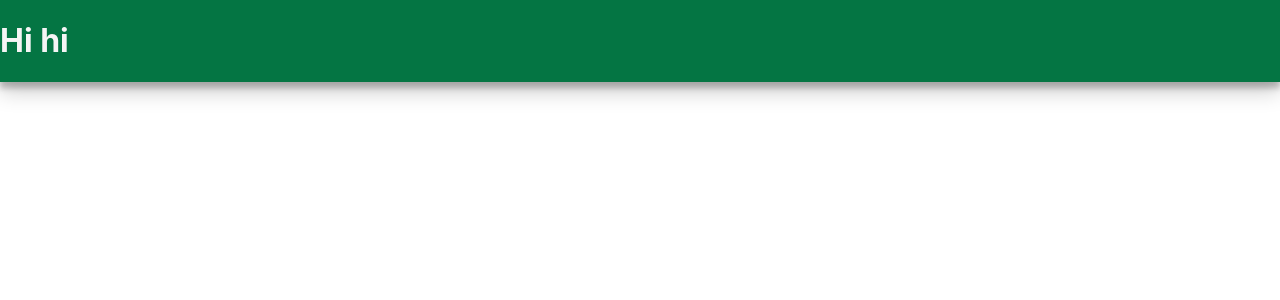
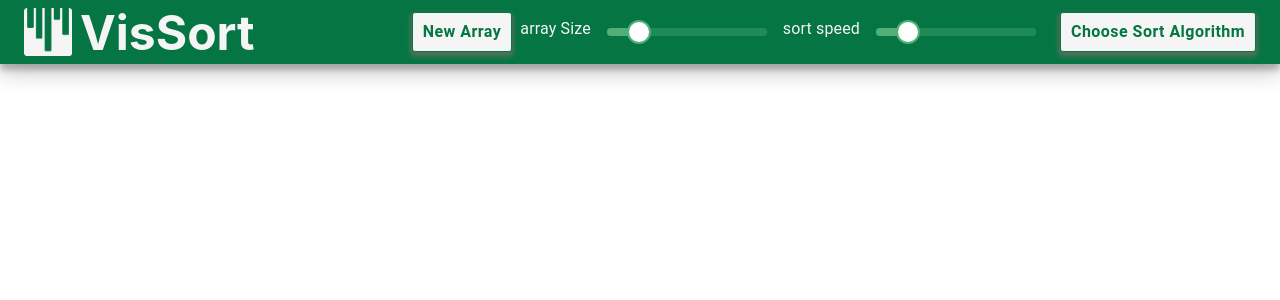
Before and after one commit to Croip3/vissort, a React (Create React App) app: page / in a window 1280 px wide. Shown: the top 300 px of the page. Built offline with nearby package versions, Linux system fonts and the light colour scheme.

Commit message:
added custom slider and buttons

```diff
--- /dev/null
+++ b/src/components/Buttons.js
@@ -0,0 +1,35 @@
+import { Button } from '@material-ui/core';
+import { withStyles } from '@material-ui/core/styles';
+
+import React from 'react'
+
+function NormalButtons({text}) {
+    return (
+        <NormalButton id="new-array" variant="outlined" >{text} </NormalButton>
+    )
+}
+
+export default NormalButtons
+
+
+const NormalButton = withStyles({
+  root: {
+    background: '#f5f5f5',
+    borderRadius: 3,
+    border: '#047543 solid 1px',
+    color: '#047543',
+    height: "2.5em",
+    padding: '0 10px',
+    margin: '0.5rem',
+    boxShadow: '0 3px 5px 2px rgba(255, 105, 135, .3)',
+    fontSize: "1em",
+    fontWeight: 'bold',
+    '&:hover': {
+      color: '#f5f5f5',
+      border: '#f5f5f5 solid 1px'
+    }
+  },
+  label: {
+    textTransform: 'capitalize',
+  },
+})(Button);
--- a/src/components/Header.js
+++ b/src/components/Header.js
@@ -1,10 +1,32 @@
 import React from 'react'
+
+
 import '../css/header.css'
+import logo from '../Logo.png'
+import NormalButtons from './Buttons'
+import NormalSlider from './Slider'
+import NormalMenu from './MenuButton'
 
 const header = () => {
     return (
         <header>
-            <h1>Hi hi</h1>
+            <div id="logo">
+                <img src={logo} alt="" />
+                <h1>VisSort</h1>
+            </div>
+
+            <div id="toolbar">
+                <NormalButtons text="new Array"/>
+                <NormalSlider title="array Size"/>
+                <NormalSlider title="sort speed"/>
+                <NormalMenu />
+            </div>
+
+
+            {/*new array*/}
+            {/* size array*/}
+            {/* speed*/}
+            {/*algorithms*/}
         </header>
     )
 }
--- /dev/null
+++ b/src/components/MenuButton.js
@@ -0,0 +1,82 @@
+import Menu from '@material-ui/core/Menu';
+import MenuItem from '@material-ui/core/MenuItem';
+import { Button } from '@material-ui/core';
+import { withStyles } from '@material-ui/core/styles';
+
+import React from 'react'
+
+function NormalMenu() {
+    const [anchorEl, setAnchorEl] = React.useState(null);
+
+  const handleClick = (event) => {
+      console.log("hi")
+    setAnchorEl(event.currentTarget);
+    console.log("hi")
+  };
+
+  const handleClose = () => {
+    setAnchorEl(null);
+  };
+    return (
+        <div>
+      <CustomButton aria-controls="fade-menu" aria-haspopup="true" onClick={handleClick}>
+        Choose Sort Algorithm
+      </CustomButton>
+      <CustomMenu
+        id="simple-menu"
+        anchorEl={anchorEl}
+        keepMounted
+        open={Boolean(anchorEl)}
+        onClose={handleClose}
+      >
+        <MenuItem onClick={handleClose}>Bubble Sort</MenuItem>
+        <MenuItem onClick={handleClose}>Insertion Sort</MenuItem>
+        <MenuItem onClick={handleClose}>Heap Sort</MenuItem>
+      </CustomMenu>
+    </div>
+    )
+}
+
+const CustomButton = withStyles({
+  root: {
+    background: '#f5f5f5',
+    borderRadius: 3,
+    border: '#047543 solid 1px',
+    color: '#047543',
+    height: "2.5em",
+    padding: '0 10px',
+    margin: '0.5rem',
+    boxShadow: '0 3px 5px 2px rgba(255, 105, 135, .3)',
+    fontSize: "1em",
+    fontWeight: 'bold',
+    '&:hover': {
+      color: '#f5f5f5',
+      border: '#f5f5f5 solid 1px'
+    }
+  },
+  label: {
+    textTransform: 'capitalize',
+  },
+})(Button);
+
+const CustomMenu = withStyles({
+  paper: {
+    border: '1px solid #d3d4d5',
+  },
+})((props) => (
+  <Menu
+    elevation={0}
+    getContentAnchorEl={null}
+    anchorOrigin={{
+      vertical: 'bottom',
+      horizontal: 'left',
+    }}
+    transformOrigin={{
+      vertical: 'top',
+      horizontal: 'left',
+    }}
+    {...props}
+  />
+));
+
+export default NormalMenu
--- /dev/null
+++ b/src/components/Slider.js
@@ -0,0 +1,51 @@
+import { Slider } from '@material-ui/core';
+import { Typography } from '@material-ui/core';
+import { withStyles } from '@material-ui/core/styles';
+
+import React from 'react'
+
+function NormalSlider({title}) {
+    return (
+        <div className="slider">
+            <Typography gutterBottom>{title}</Typography>
+            <CustomSlider defaultValue={20} aria-labelledby="continuous-slider" />
+         </div>
+    )
+}
+
+export default NormalSlider
+
+
+
+
+const CustomSlider = withStyles({
+  root: {
+    color: '#52af77',
+    height: 8,
+    width:'10em',
+    margin: '0.5rem 1rem'
+  },
+  thumb: {
+    height: 24,
+    width: 24,
+    backgroundColor: '#fff',
+    border: '2px solid currentColor',
+    marginTop: -8,
+    marginLeft: -12,
+    '&:focus, &:hover, &$active': {
+      boxShadow: 'inherit',
+    },
+  },
+  active: {},
+  valueLabel: {
+    left: 'calc(-50% + 4px)',
+  },
+  track: {
+    height: 8,
+    borderRadius: 4,
+  },
+  rail: {
+    height: 8,
+    borderRadius: 4,
+  },
+})(Slider);
--- a/src/css/header.css
+++ b/src/css/header.css
@@ -3,11 +3,50 @@ header {
   flex-flow: row;
   flex-grow: 1;
 
+  align-items: center;
+  justify-content: space-between;
+
   background-color: #047543;
 
   width: 10em;
+
+  padding: 0 1em 0 1em;
 
   color: #f5f5f5;
 
   box-shadow: 0 10px 20px rgba(0, 0, 0, 0.19), 0 6px 6px rgba(0, 0, 0, 0.23);
 }
+
+header img {
+  width: 3rem;
+  height: 3rem;
+
+  align-items: center;
+  justify-content: center;
+
+  padding: 0.5rem;
+}
+
+h1 {
+  font-size: 3em;
+  margin: 0;
+  padding: 0;
+}
+
+/* BUTTONS & SLIDER */
+
+.slider {
+  display: flex;
+  justify-content: center;
+  align-items: center;
+}
+
+/* TOOLBAR & LOGO*/
+
+#toolbar,
+#logo {
+  display: flex;
+  flex-flow: row;
+  align-items: center;
+  justify-content: space-between;
+}
--- a/src/index.css
+++ b/src/index.css
@@ -19,3 +19,11 @@ code {
   font-family: source-code-pro, Menlo, Monaco, Consolas, "Courier New",
     monospace;
 }
+
+h1,
+h2,
+h3,
+p {
+  margin: 0;
+  padding: 0;
+}
```
Also changed, not shown: src/Logo.png (added).
